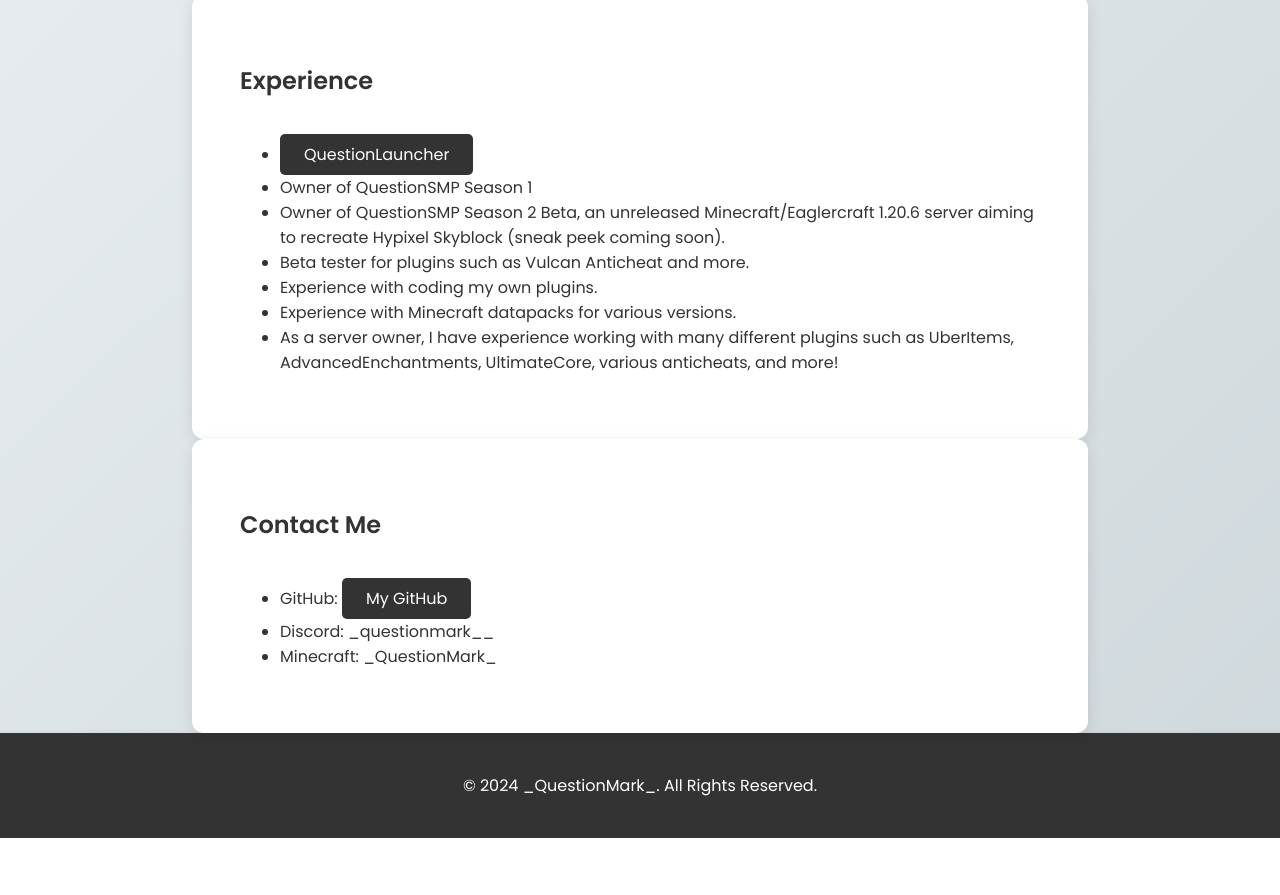
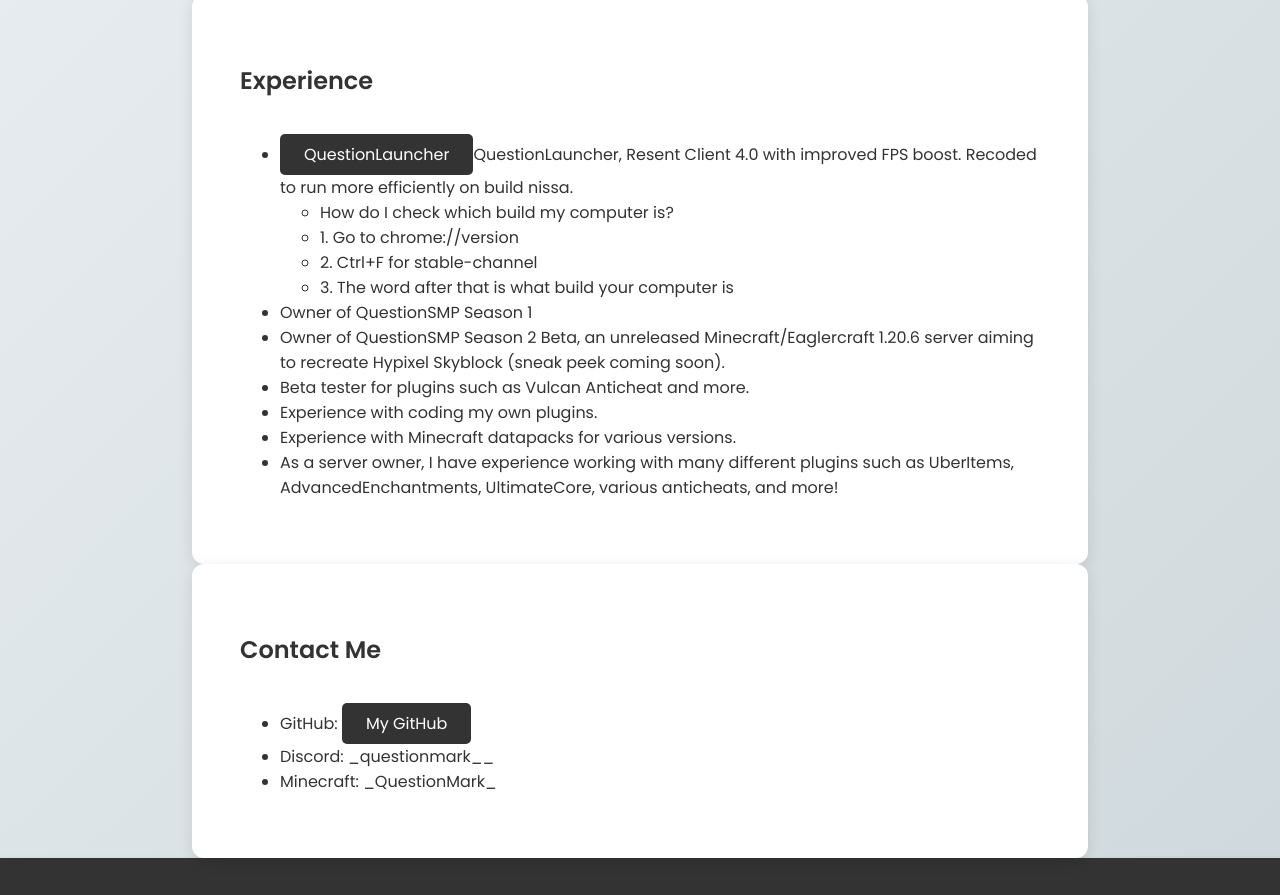
Before and after one commit to Master101215/application, a plain HTML site: page index.html in a window 1280 px wide. Shown: the part 952-1847 px from the top of the page. Before the commit the page ends 1790 px from the top, so only its background shows below. Drawn offline with nearby package versions, Linux system fonts and the light colour scheme.

Commit message:
Update index.html

```diff
--- a/index.html
+++ b/index.html
@@ -111,7 +111,13 @@
     <section id="experience" data-aos="fade-up">
         <h2>Experience</h2>
         <ul>
-            <li><a href="https://master101215.github.io/questionlauncher" target="_blank" class="button">QuestionLauncher</a></li>
+            <li><a href="https://master101215.github.io/questionlauncher" target="_blank" class="button">QuestionLauncher</a>QuestionLauncher, Resent Client 4.0 with improved FPS boost. Recoded to run more efficiently on build nissa.</li>
+                <ul>
+                    <li>How do I check which build my computer is?</li>
+                    <li>1. Go to chrome://version</li>
+                    <li>2. Ctrl+F for stable-channel</li>
+                    <li>3. The word after that is what build your computer is</li>
+                </ul>
             <li>Owner of QuestionSMP Season 1</li>
             <li>Owner of QuestionSMP Season 2 Beta, an unreleased Minecraft/Eaglercraft 1.20.6 server aiming to recreate Hypixel Skyblock (sneak peek coming soon).</li>
             <li>Beta tester for plugins such as Vulcan Anticheat and more.</li>
```
